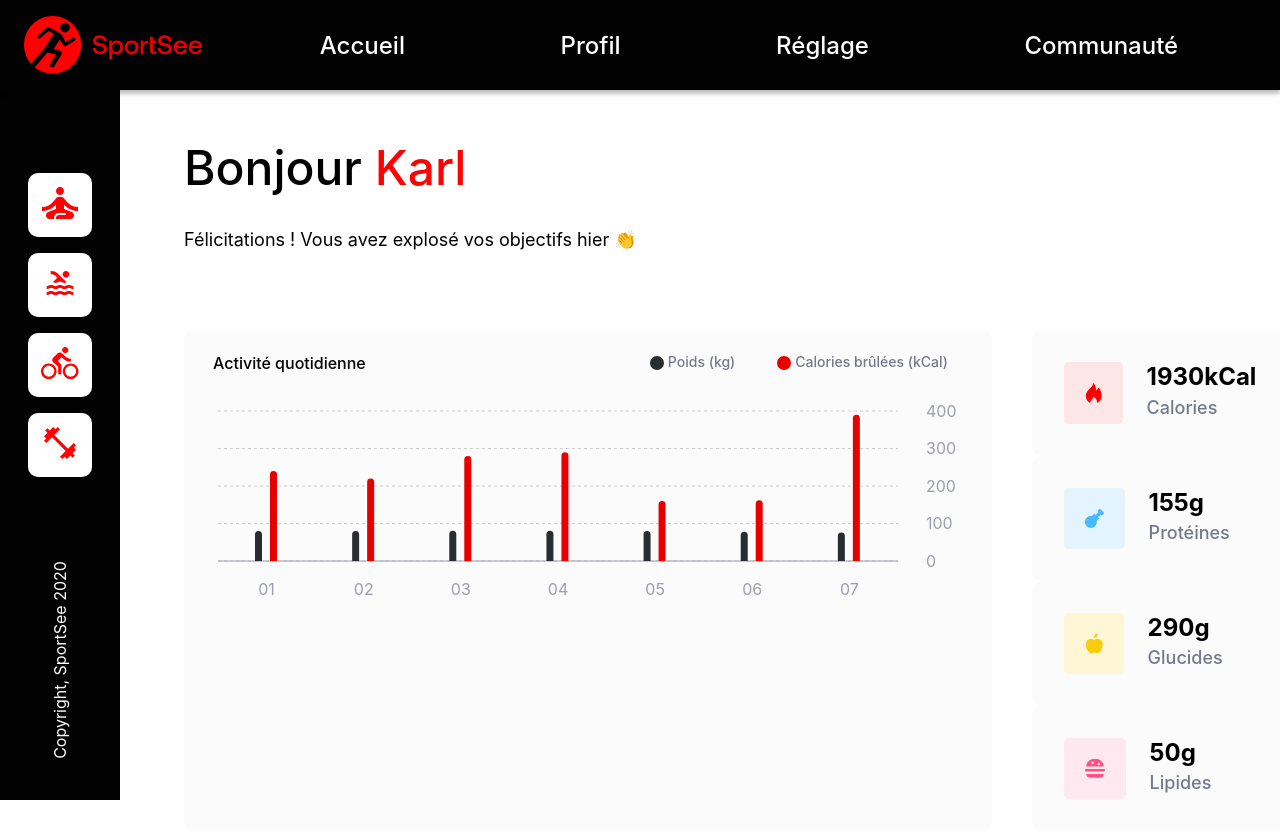
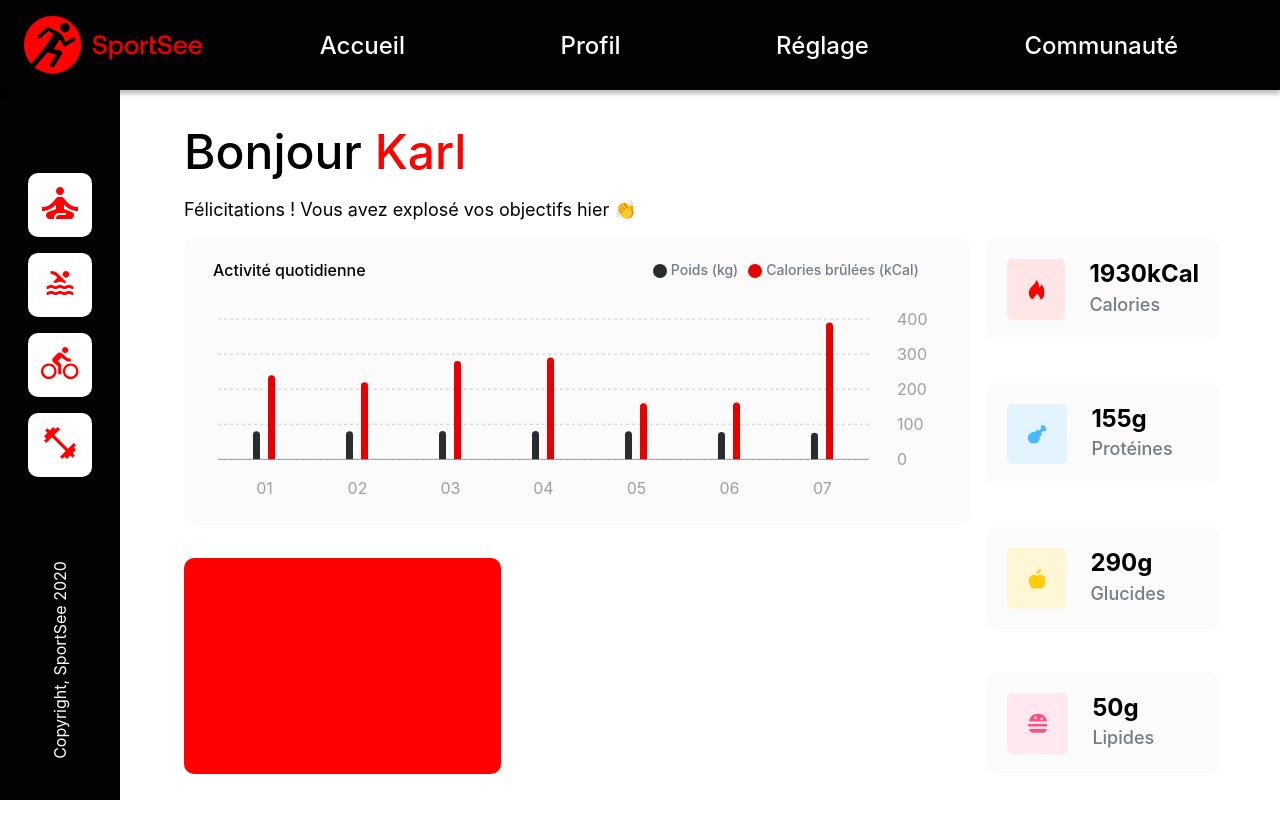
Before and after one commit to CindyJEAN/CindyJean_12_17022022, a React (Create React App) app: page / in a window 1280 px wide. After the commit the page ends 800 px from the top, so only its background shows below. Built offline with nearby package versions, Linux system fonts and the light colour scheme.

Commit message:
feat: get averageSessions data and add lineChart

```diff
--- a/src/app.scss
+++ b/src/app.scss
@@ -4,3 +4,4 @@
 @import "./components/infoCard/infoCard";
 @import "./components/dashboard/dashboard";
 @import "./components/charts/dailyActivityChart/dailyActivityChart";
+@import "./components/charts/averageSessionsChart/averageSessionsChart";
--- a/src/base/_utils.scss
+++ b/src/base/_utils.scss
@@ -10,6 +10,12 @@
 $headerWidth: 120px;
 
 
+@mixin largeScreen {
+  @media screen and (min-width: 1440px) {@content}
+};
+
+
+
 .dashboardItem {
   background-color: $backgroundLight;
   border-radius: 10px;
--- /dev/null
+++ b/src/components/charts/averageSessionsChart/_averageSessionsChart.scss
@@ -0,0 +1,10 @@
+@import "../../../base/utils";
+
+.averageSessionsChartComponent {
+  @extend .dashboardItem;
+  padding: 1rem 1.8rem;
+  width: 33%;
+  background-color: $colorPrimary;
+
+
+}
--- /dev/null
+++ b/src/components/charts/averageSessionsChart/averageSessionsChart.jsx
@@ -0,0 +1,26 @@
+import React, { Fragment } from "react";
+import { Line, LineChart, ResponsiveContainer, Tooltip, XAxis } from "recharts";
+import { getUserAverageSessions, getUserId } from "../../../data/dataManager";
+
+export const AverageSessionsChart = () => {
+  const userId = getUserId();
+  const averageSessions = getUserAverageSessions(userId);
+  console.log(averageSessions);
+
+  return (
+    <div className="averageSessionsChartComponent">
+      <ResponsiveContainer width="99%">
+        <LineChart
+          width={730}
+          height={250}
+          data={averageSessions.sessions}
+          margin={{ top: 5, right: 30, left: 20, bottom: 5 }}
+        >
+          <XAxis dataKey="day" />
+          <Tooltip />
+          <Line type="monotone" dataKey={"sessionLength"} stroke="#fff" dot={false}/>
+        </LineChart>
+      </ResponsiveContainer>
+    </div>
+  );
+};
--- a/src/components/charts/dailyActivityChart/_dailyActivityChart.scss
+++ b/src/components/charts/dailyActivityChart/_dailyActivityChart.scss
@@ -2,7 +2,8 @@
 
 .dailyActivityChartComponent {
   @extend .dashboardItem;
-  padding: 1rem 1.8rem;
+  padding: 1rem 1.8rem 2rem;
+  width: 100%;
 
   .barChartLegend {
     color: $grey;
@@ -13,7 +14,11 @@
   .recharts-default-legend {
     display: flex;
     justify-content: flex-end;
-    column-gap: 2rem;
+
+    @include largeScreen {
+      column-gap: 2rem;
+
+    }
   }
 
   .recharts-cartesian-axis-tick-value {
--- a/src/components/charts/dailyActivityChart/dailyActivityChart.jsx
+++ b/src/components/charts/dailyActivityChart/dailyActivityChart.jsx
@@ -3,6 +3,7 @@
   BarChart,
   CartesianGrid,
   Legend,
+  ResponsiveContainer,
   Tooltip,
   XAxis,
   YAxis,
@@ -12,11 +13,6 @@
 
 // const CustomTooltip = ({ active, payload, label }) => {
 //   if (active && payload && payload.length) {
-//     // <div className="custom-tooltip">
-//     //   <p className="label">{`${label} : ${payload[0].value}`}</p>
-//     //   <p className="intro">{getIntroOfPage(label)}</p>
-//     //   <p className="desc">Anything you want can be displayed here.</p>
-//     // </div>
 //     return (
 //       <div>
 //         <span className="tooltipText">{payload[0].value}kg</span>
@@ -32,7 +28,8 @@
 
   return (
     <div className="dailyActivityChartComponent">
-      <BarChart width={750} height={250} data={dailyActivity} barGap={8}>
+      <ResponsiveContainer width="99%" aspect={3}>
+        <BarChart data={dailyActivity} barGap={8}>
           <text
             x={0}
             y={10}
@@ -73,7 +70,9 @@
             verticalAlign="top"
             height={60}
             iconType="circle"
-          formatter={(value) => <span className="barChartLegend">{value}</span>}
+            formatter={(value) => (
+              <span className="barChartLegend">{value}</span>
+            )}
           />
           <Bar
             dataKey="kilogram"
@@ -92,6 +91,7 @@
             name="Calories brûlées (kCal)"
           />
         </BarChart>
+      </ResponsiveContainer>
     </div>
   );
 };
--- a/src/components/dashboard/_dashboard.scss
+++ b/src/components/dashboard/_dashboard.scss
@@ -16,6 +16,7 @@
   h1 {
     font-size: 3rem;
     font-weight: 500;
+    margin: 1rem auto;
   }
 
   p {
@@ -24,15 +25,22 @@
 
   .dashboardData {
     display: grid;
-    column-gap: 3rem;
+    column-gap: 1rem;
     // height: fit-content;
     height: 60vh;
-    grid-template-columns: auto 1fr;
-    margin-top: 5rem;
+    grid-template-columns: auto 230px;
+    margin-top: 1rem;
+
+    @include largeScreen {
+      column-gap: 3rem;
+      margin-top: 4rem;
+      grid-template-columns: auto 250px;
+    }
 
     .dashboardDataGraphs {
       display: flex;
-      width: 800px;
+      flex-wrap: wrap;
+      row-gap: 2rem;
     }
 
     .dashboardDataInfoCards {
--- a/src/components/dashboard/dashboard.jsx
+++ b/src/components/dashboard/dashboard.jsx
@@ -1,4 +1,5 @@
 import { getUserId, getUserMainDataById } from "../../data/dataManager";
+import { AverageSessionsChart } from "../charts/averageSessionsChart/averageSessionsChart";
 import { DailyActivityChart } from "../charts/dailyActivityChart/dailyActivityChart";
 import InfoCard from "../infoCard/infoCard";
 import React from "react";
@@ -20,6 +21,7 @@
       <div className="dashboardData">
         <div className="dashboardDataGraphs">
           <DailyActivityChart />
+          <AverageSessionsChart />
         </div>
 
         <div className="dashboardDataInfoCards">
--- a/src/components/infoCard/_infoCard.scss
+++ b/src/components/infoCard/_infoCard.scss
@@ -2,13 +2,17 @@
 
 .infoCard {
   @extend .dashboardItem;
-  padding: 2rem;
+  padding: 1.3rem;
   display: grid;
   column-gap: 1.5rem;
   justify-content: flex-start;
   grid-template-areas:
     "icon count"
     "icon label";
+
+  @include largeScreen {
+    padding: 2rem;
+  }
 
   img {
     padding: 1.3rem;
--- a/src/data/dataManager.js
+++ b/src/data/dataManager.js
@@ -12,6 +12,7 @@
 
 /**
  * format data for nutrition element for user
+ * US #10
  *
  * @param   {String}  element  nutrition element
  * @param   {Number}  id       user id
@@ -48,7 +49,8 @@
 };
 
 /**
- * @description Retrieve the main user info (first name, last name, today score)
+ * retrieve the main user info (first name, last name, today score)
+ * US #5
  * @param {number} id
  */
 const getUserMainDataById = (id) => {
@@ -63,6 +65,7 @@
 
 /**
  * get daily user activity sessions
+ * US #6
  *
  * @param   {Number}  id  user id
  *
@@ -79,13 +82,42 @@
   return dailyActivity;
 };
 
-/**
- * @param {number} id
- */
-const getUserAverageSession = (id) =>
-  USER_AVERAGE_SESSIONS.filter(
+// /**
+//  * @param {number} id
+//  */
+// const getUserAverageSession = (id) =>
+//   USER_AVERAGE_SESSIONS.filter(
+//     (userActivity) => userActivity.userId === id
+//   ).shift();
+
+const getUserAverageSessions = (id) => {
+  const sessions = USER_AVERAGE_SESSIONS.filter(
     (userActivity) => userActivity.userId === id
-  ).shift();
+  )[0].sessions;
+
+  const days = ["L", "M", "M", "J", "V", "S", "D"];
+
+  const formatedSessions = sessions.map((session) => {
+    const index = sessions.indexOf(session);
+    let dayIndex = index;
+
+    while (dayIndex > 6) {
+      dayIndex = dayIndex - 6;
+    }
+
+    return {
+      ...session,
+      day: days[dayIndex],
+    };
+  });
+
+  const totalSessionsLength = sessions.reduce(
+    (acc, curr) => acc + curr.sessionLength,
+    0
+  );
+  const average = totalSessionsLength / sessions.length;
+  return { average, formatedSessions };
+};
 
 /**
  * @param {number} id
@@ -100,7 +132,7 @@
   getUserMainDataById,
   getNutritionElementDataByUserId,
   // getUserActivityById,
-  getUserAverageSession,
+  getUserAverageSessions,
   getUserPerformance,
   getUserDailyActivityById,
 };
```
Lines whose indentation alone changed are shown as unchanged.
